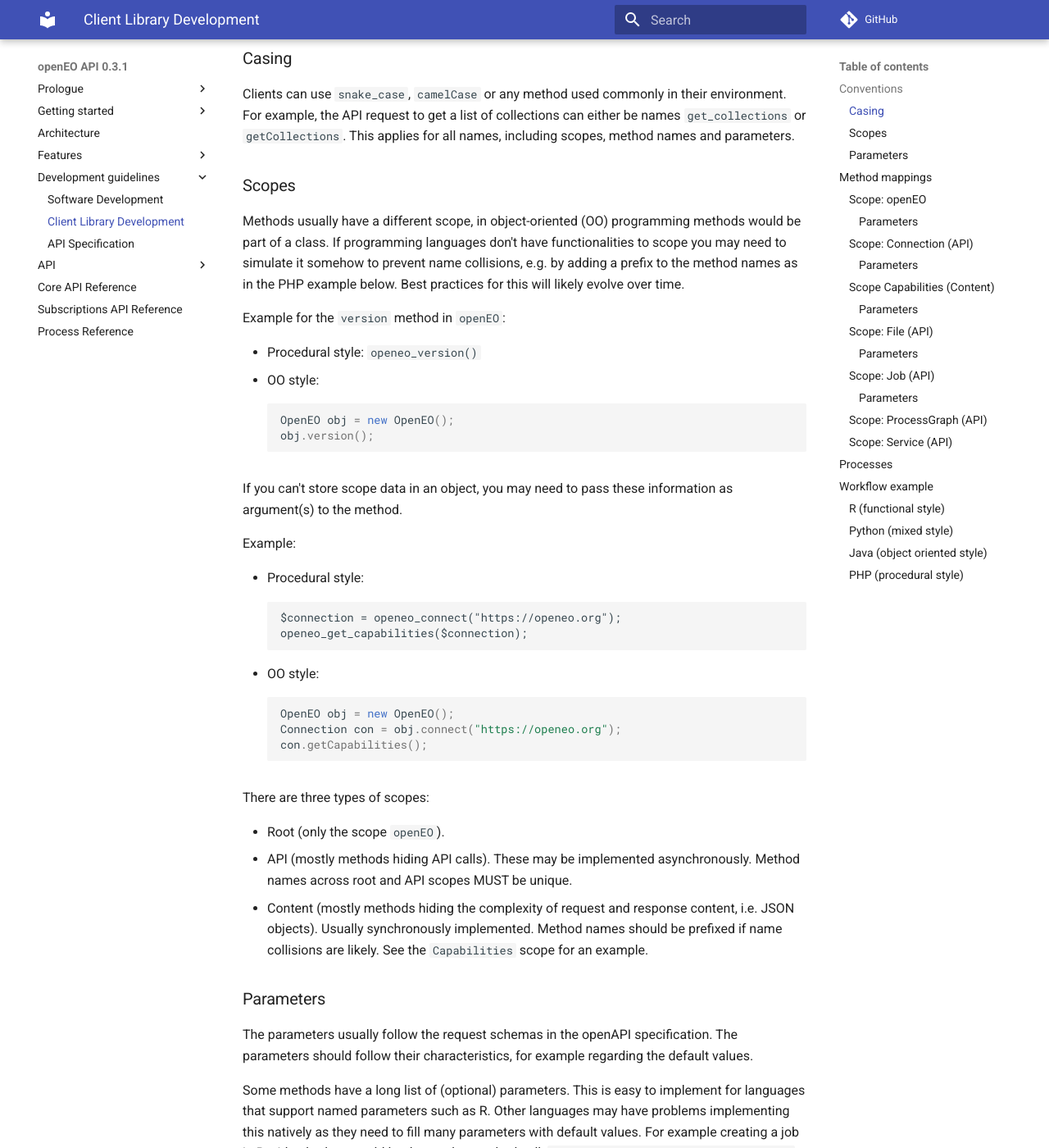
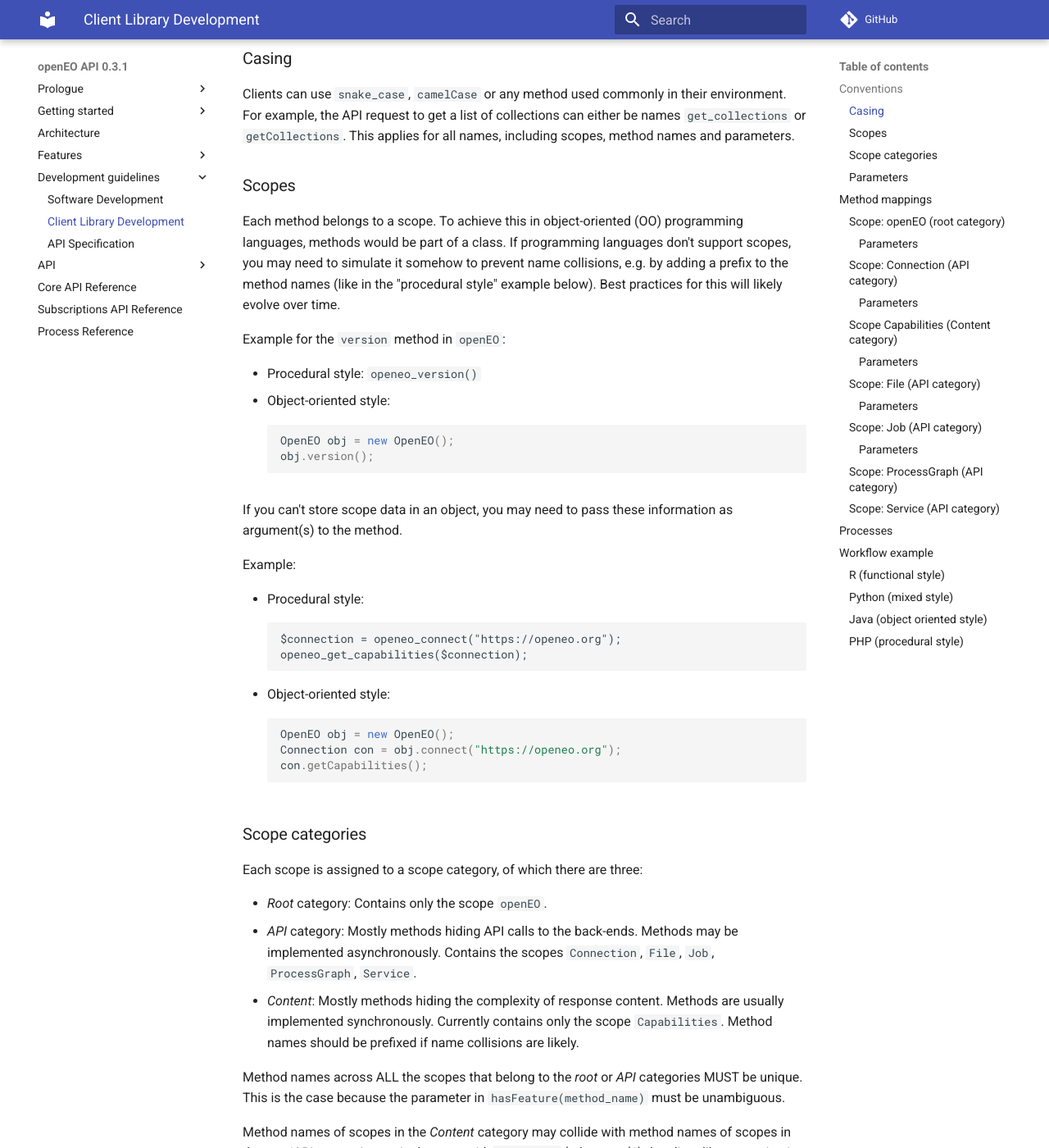
Before and after one commit to Open-EO/openeo-api, an MkDocs documentation site: the page built from docs/guidelines-clients.md, in a window 1280 px wide and 1400 px high, scrolled down 408 px. Shown: the whole window at 82% size. Built offline with MkDocs 1.6.1 and Material for MkDocs 9.7.7, drawn with Linux system fonts in a browser that asks for light colours; comment, search, counter and statistics services are not loaded; some of the changed text lies outside the part shown.

Commit message:
Fix #125
- clarify explanation of scopes
- rename "types of scope" to "scope categories"
- improve/expand explanation of scope categories in their own section
- clarify what the brackets in the headlines mean
- add example for usage of `hasFeature`

````diff
--- a/docs/guidelines-clients.md
+++ b/docs/guidelines-clients.md
@@ -15,12 +15,12 @@ Clients can use `snake_case`, `camelCase` or any method used commonly in their e
 
 ### Scopes
 
-Methods usually have a different scope, in object-oriented (OO) programming methods would be part of a class. If programming languages don't have functionalities to scope you may need to simulate it somehow to prevent name collisions, e.g. by adding a prefix to the method names as in the PHP example below. Best practices for this will likely evolve over time.
+Each method belongs to a scope. To achieve this in object-oriented (OO) programming languages, methods would be part of a class. If programming languages don't support scopes, you may need to simulate it somehow to prevent name collisions, e.g. by adding a prefix to the method names (like in the "procedural style" example below). Best practices for this will likely evolve over time.
 
 Example for the `version` method in `openEO`:
 
 * Procedural style: `openeo_version()`
-* OO style:
+* Object-oriented style:
   ```java
   OpenEO obj = new OpenEO();
   obj.version();
@@ -35,18 +35,24 @@ Example:
   $connection = openeo_connect("https://openeo.org");
   openeo_get_capabilities($connection);
   ```
-* OO style:
+* Object-oriented style:
   ```java
   OpenEO obj = new OpenEO();
   Connection con = obj.connect("https://openeo.org");
   con.getCapabilities();
   ```
 
-There are three types of scopes:
+### Scope categories
 
-* Root (only the scope `openEO`).
-* API (mostly methods hiding API calls). These may be implemented asynchronously. Method names across root and API scopes MUST be unique.
-* Content (mostly methods hiding the complexity of request and response content, i.e. JSON objects). Usually synchronously implemented. Method names should be prefixed if name collisions are likely. See the `Capabilities` scope for an example.
+Each scope is assigned to a scope category, of which there are three:
+
+* *Root* category: Contains only the scope `openEO`.
+* *API* category: Mostly methods hiding API calls to the back-ends. Methods may be implemented asynchronously. Contains the scopes `Connection`, `File`, `Job`, `ProcessGraph`, `Service`.
+* *Content*: Mostly methods hiding the complexity of response content. Methods are usually implemented synchronously. Currently contains only the scope `Capabilities`. Method names should be prefixed if name collisions are likely.
+
+Method names across ALL the scopes that belong to the *root* or *API* categories MUST be unique. This is the case because the parameter in `hasFeature(method_name)` must be unambiguous.
+
+Method names of scopes in the *Content* category may collide with method names of scopes in the *root*/*API* categories, as is the case with `version()` (relates to (1) the client library version in `openEO` scope and (2) the API version in `Connection` scope).
 
 ### Parameters
 
@@ -62,7 +68,7 @@ Some methods have a long list of (optional) parameters. This is easy to implemen
 
 Parameters with a leading `?` are optional.
 
-### Scope: `openEO`
+### Scope: `openEO` (root category)
 
 | Description                                                  | Client method                             |
 | ------------------------------------------------------------ | ----------------------------------------- |
@@ -74,7 +80,7 @@ Parameters with a leading `?` are optional.
 * **auth_type** in `connect`: `null`, `basic` or `oidc` (non-exclusive). Defaults to `null` (no authentication).
 * **auth_options** in `connect`: May hold additional data for authentication, for example a username and password for `basic` authentication.
 
-### Scope: `Connection` (API)
+### Scope: `Connection` (API category)
 
 | Description                                                  | API Request               | Client method                                                |
 | ------------------------------------------------------------ | ------------------------- | ------------------------------------------------------------ |
@@ -103,7 +109,7 @@ Parameters with a leading `?` are optional.
 * **user_id** in `listFiles` and `createFile`: Defaults to the user id of the authenticated user.
 * **options** in `authenticateOIDC`: May hold additional data required for OpenID connect authentication.
 
-### Scope `Capabilities` (Content)
+### Scope `Capabilities` (Content category)
 
 Should be prefixed with `Capabilities` if required. In non-object-oriented paradigms it is likely required as `version()` in this scope and the scope `OpenEO` could collide. For example, `version()` in this scope could be named `openeo_capabilities_version()` in procedural style.
 
@@ -117,11 +123,11 @@ Should be prefixed with `Capabilities` if required. In non-object-oriented parad
 
 #### Parameters
 
-* **method_name** in `hasFeature`: The name of a client method in API scope.
+* **method_name** in `hasFeature`: The name of a client method in any of the scopes that are part of the *API* category. E.g. `hasFeature("describeAccount")` checks whether the `GET /me` endpoint is contained in the capabilities response's `endpoints` object.
 
-### Scope: `File` (API)
+### Scope: `File` (API category)
 
-The `File` internally knows the `user_id` and the `path`.
+The `File` scope internally knows the `user_id` and the `path`.
 
 | Description           | API Request                      | Client method          |
 | --------------------- | -------------------------------- | ---------------------- |
@@ -133,7 +139,7 @@ The `File` internally knows the `user_id` and the `path`.
 
 * **target** in `downloadFile`: Path to a local file or folder.
 
-### Scope: `Job` (API)
+### Scope: `Job` (API category)
 
 The `Job` scope internally knows the `job_id`.
 
@@ -153,7 +159,7 @@ The `Job` scope internally knows the `job_id`.
 * **type** in `listResult`: Either `json` or `metalink` (non-exclusive). Defaults to `json`.
 * **target** in `downloadResults`: Path to a local folder.
 
-### Scope: `ProcessGraph` (API)
+### Scope: `ProcessGraph` (API category)
 
 The `ProcessGraph` scope internally knows the `pg_id` (`process_graph_id`).
 
@@ -163,7 +169,7 @@ The `ProcessGraph` scope internally knows the `pg_id` (`process_graph_id`).
 | Update a stored process graph.                    | `PATCH /process_graphs/{pg_id}`  | `updateProcessGraph(?process_graph, ?title, ?description)` |
 | Delete a stored process graph.                    | `DELETE /process_graphs/{pg_id}` | `deleteProcessGraph()`                                     |
 
-### Scope: `Service` (API)
+### Scope: `Service` (API category)
 
 The `Service` scope internally knows the `service_id`.
 
````
